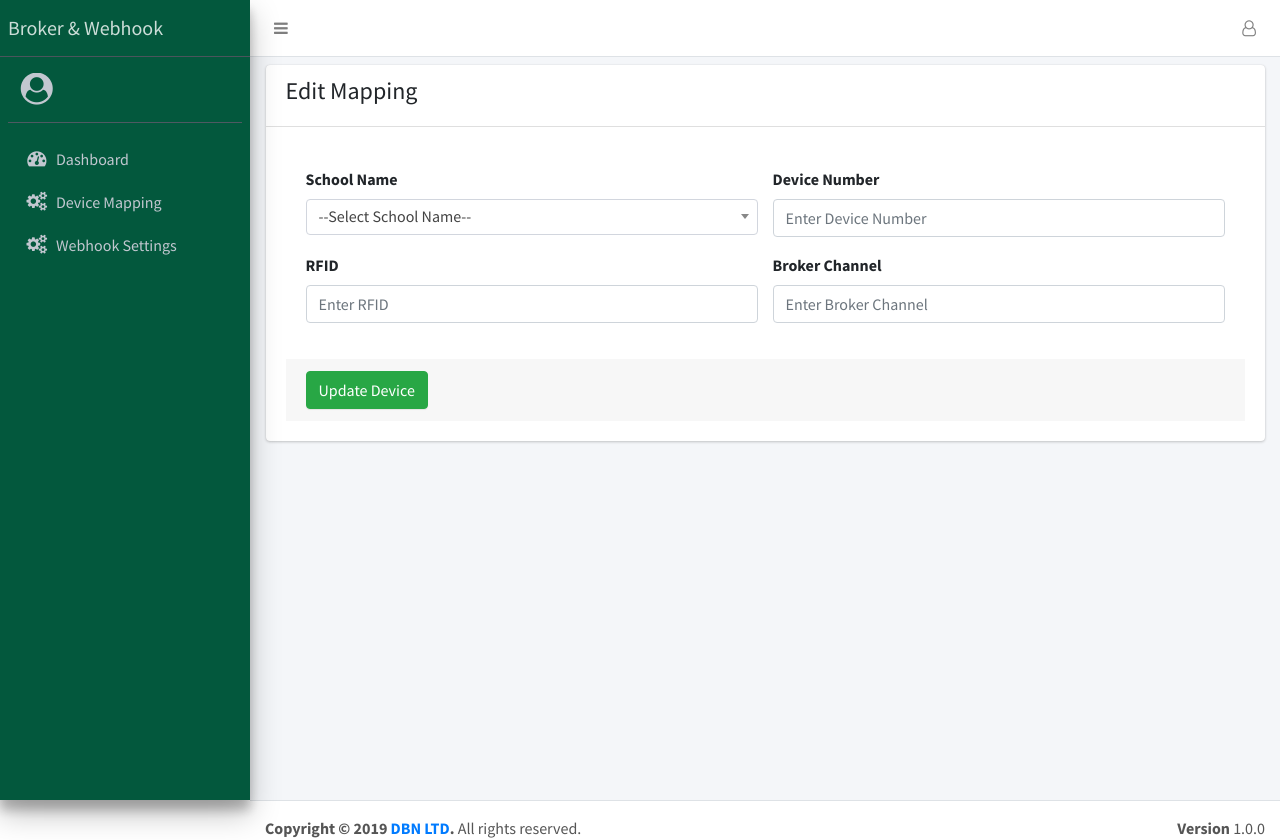
After one commit to tarekmonjur/mqtt, a Flask app: page /mapping/edit/1 in a window 1280 px wide. The commit adds this page. Shown: the top 840 px of the page. Run offline with Flask 2, Linux system fonts and the light colour scheme; data that the repository does not hold is empty; some libraries are stand-ins or nearby versions.

Commit message:
edit mapping

```diff
--- a/src/mapping.py
+++ b/src/mapping.py
@@ -75,13 +75,29 @@ def store():
         db.close()
 
 
-@app.route(bp+'/edit', methods=['GET'])
-def edit():
+@app.route(bp+'/edit/<int:device_id>', methods=['GET'])
+def edit(device_id):
     data = {
         "appName": app_name,
         "title": "Edit Mapping"
     }
-    return render_template('mapping/edit.html', data=data)
+    try:
+        db = db_connect()
+        cursor = db.cursor(dictionary=True)
+        sql_query = "SELECT * FROM devices WHERE id = %s"
+        input_tuple = (device_id,)
+        cursor.execute(sql_query, input_tuple)
+        data['device'] = cursor.fetchone()
+
+        sql_query = "select * from webhooks order by id desc"
+        cursor.execute(sql_query)
+        data['webhooks'] = cursor.fetchall()
+    except:
+        flash('Sorry! Something was wrong.', 'error')
+    finally:
+        cursor.close()
+        db.close()
+        return render_template('mapping/edit.html', data=data)
 
 
 @app.route(bp+'/update', methods=['POST'])
--- /dev/null
+++ b/src/templates/mapping/edit.html
@@ -0,0 +1,81 @@
+{% extends "layout.html" %}
+{% block content %}
+
+    <section class="content">
+        <div class="container-fluid">
+
+            {% with messages = get_flashed_messages(with_categories=true) %}
+                {% if messages %}
+                    {% for category, message in messages %}
+                        <div class="alert alert-{{ category }}"> {{ message }}</div>
+                    {% endfor %}
+                {% endif %}
+            {% endwith %}
+
+            <div class="row">
+                <div class="col-12">
+                    <div class="card">
+                        <div class="card-header">
+                            <h4 class="title">{{ data.title }}</h4>
+                        </div>
+
+                        <div class="card-body">
+                            <form role="form" method="post" action="">
+                                <div class="card-body">
+                                    <div class="row">
+                                        <div class="col-6">
+                                            <div class="form-group">
+                                                <label for="webhook_id">School Name</label>
+                                                <select class="form-control select2" name="webhook_id" id="webhook_id" required>
+                                                    <option value="">--Select School Name--</option>
+                                                    {% for webhook in data.webhooks %}
+                                                        <option value="{{ webhook.id }}" {% if webhook.id == data.device["webhook_id"] %} selected {% endif %}>{{ webhook.school_name }}</option>
+                                                    {% endfor %}
+                                                </select>
+                                                <span class="text-danger"></span>
+                                            </div>
+                                        </div>
+                                        <div class="col-6">
+                                            <div class="form-group">
+                                                <label for="device_number">Device Number</label>
+                                                <input type="text" class="form-control" name="device_number"
+                                                       id="device_number" value="{{ data.device["device_number"] }}"
+                                                       placeholder="Enter Device Number" required>
+                                                <span class="text-danger"></span>
+                                            </div>
+                                        </div>
+                                    </div>
+
+                                    <div class="row">
+                                        <div class="col-6">
+                                            <div class="form-group">
+                                                <label for="rf_id">RFID</label>
+                                                <input type="text" class="form-control" name="rf_id"
+                                                       id="rf_id" value="{{ data.device["rf_id"] }}"
+                                                       placeholder="Enter RFID" required>
+                                                <span class="text-danger"></span>
+                                            </div>
+                                        </div>
+                                        <div class="col-6">
+                                            <div class="form-group">
+                                                <label for="channel">Broker Channel</label>
+                                                <input type="text" class="form-control" name="channel"
+                                                       id="channel" value="{{ data.device["channel"] }}"
+                                                       placeholder="Enter Broker Channel" required>
+                                                <span class="text-danger"></span>
+                                            </div>
+                                        </div>
+                                    </div>
+                                </div>
+                                <div class="card-footer">
+                                    <button type="submit" name="submit" value="save" class="btn btn-success">Update Device</button>
+                                </div>
+                            </form>
+                        </div>
+                    </div>
+                </div>
+            </div>
+        </div>
+    </section>
+
+{% endblock %}
--- a/src/templates/mapping/index.html
+++ b/src/templates/mapping/index.html
@@ -42,7 +42,7 @@
                                         <td>{{ device['rf_id'] }}</td>
                                         <td>{{ device['channel'] }}</td>
                                         <td>
-                                            <a href="" class="btn btn-primary btn-sm">Edit</a>
+                                            <a href="{{ url_for('/mapping.edit', device_id = device["id"]) }}" class="btn btn-primary btn-sm">Edit</a>
                                             <a href="" class="btn btn-danger btn-sm">Delete</a>
                                         </td>
                                     </tr>
--- a/src/webhook.py
+++ b/src/webhook.py
@@ -67,7 +67,6 @@ def edit(webhook_id):
         "appName": app_name,
         "title": "Edit Webhook"
     }
-    print(type(webhook_id))
     try:
         db = db_connect()
         cursor = db.cursor(dictionary=True)
```
Also changed, not shown: 2 other files.
